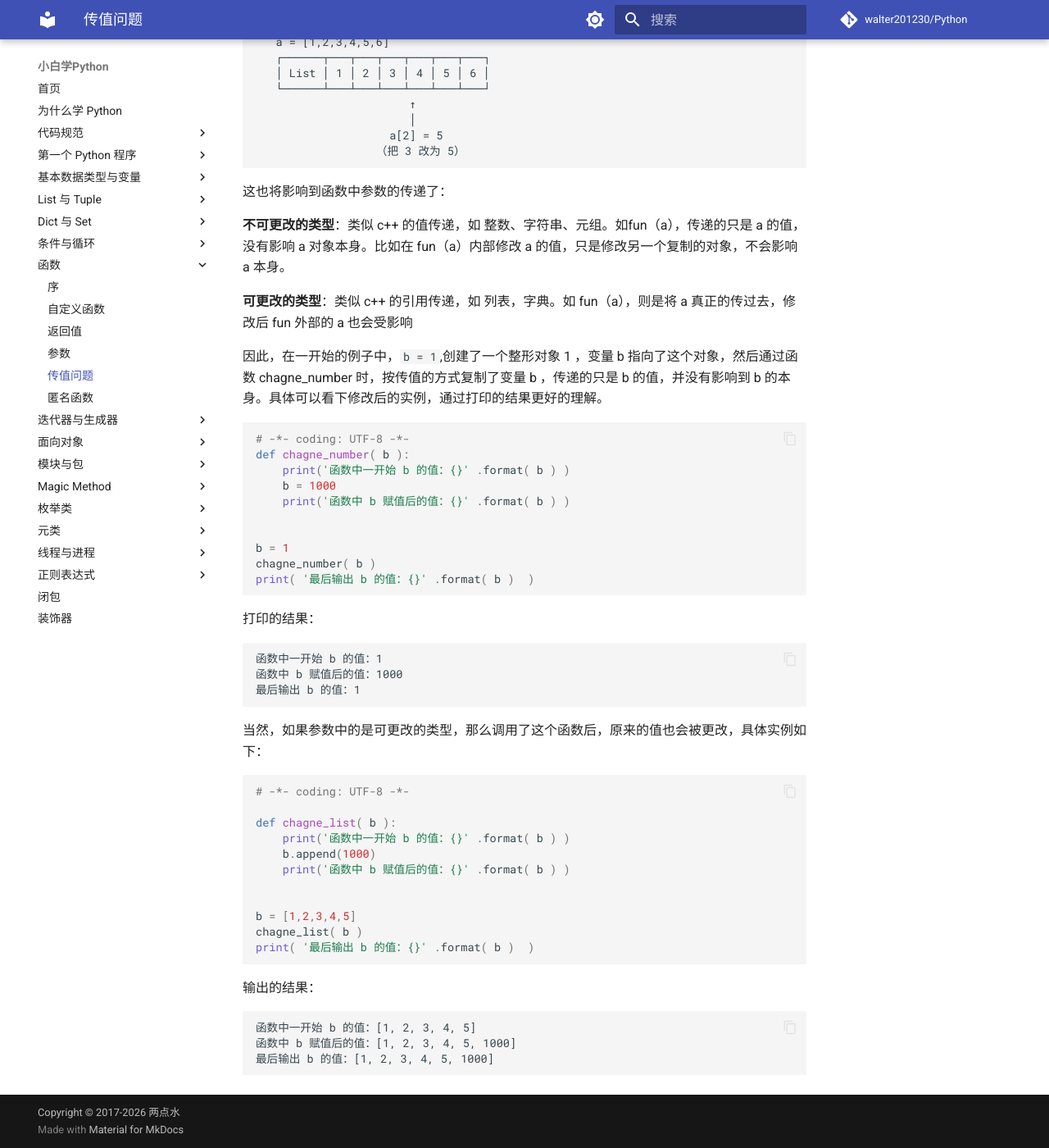
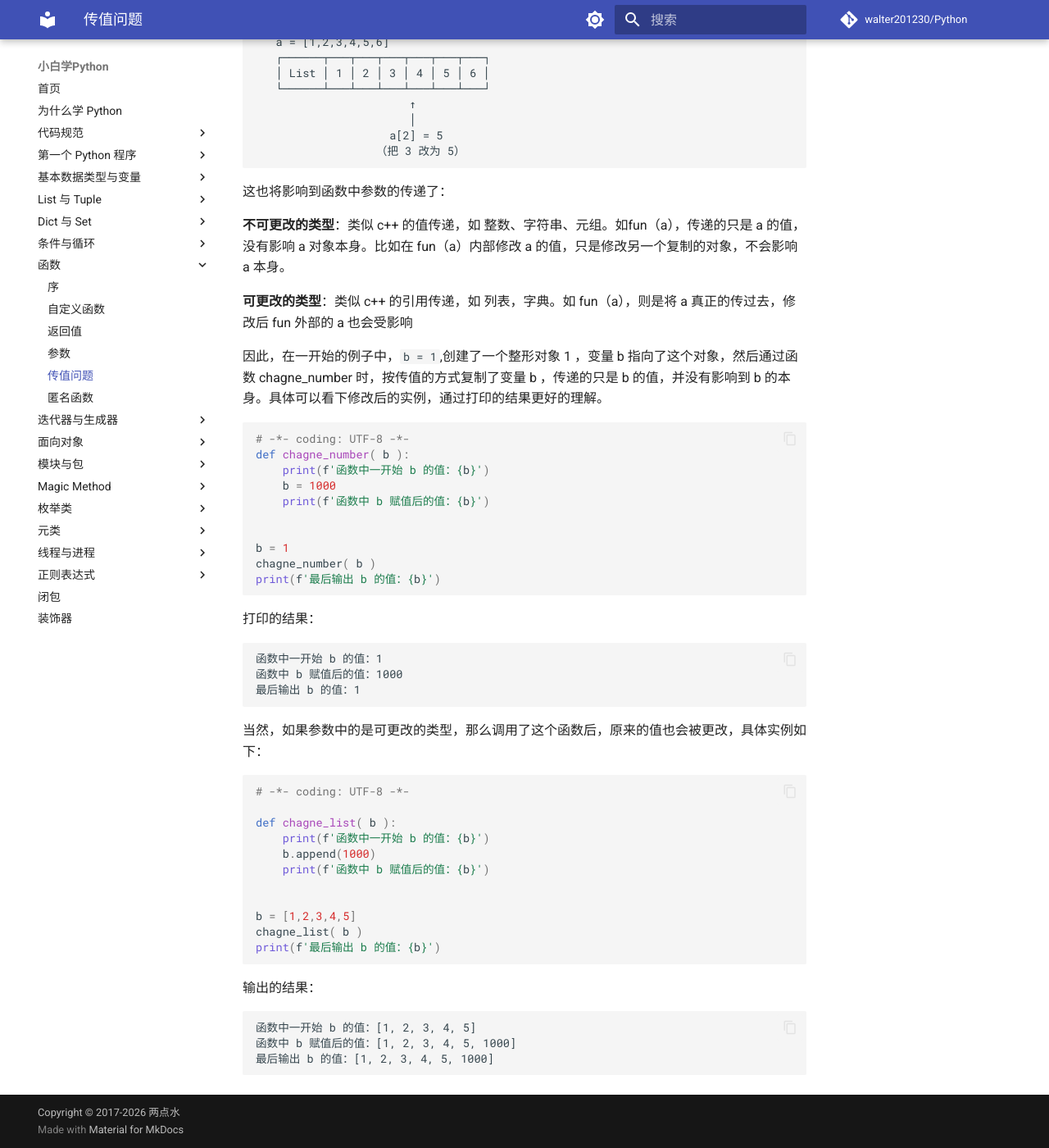
Before and after one commit to kant131/Python--0.1, an MkDocs documentation site: the page built from Article/PythonBasis/python6/4.md, in a window 1280 px wide and 1400 px high, scrolled down 1277 px. Shown: the whole window at 82% size. Built offline with MkDocs 1.6.1 and Material for MkDocs 9.7.7, drawn with Linux system fonts in a browser that asks for light colours; comment, search, counter and statistics services are not loaded.

Commit message:
python6/4.md：.format() 改写为 f-string
Co-Authored-By: Claude Opus 4.7 (1M context) <noreply@anthropic.com>

````diff
--- a/Article/PythonBasis/python6/4.md
+++ b/Article/PythonBasis/python6/4.md
@@ -74,14 +74,14 @@ print( b )
 ```python
 # -*- coding: UTF-8 -*-
 def chagne_number( b ):
-    print('函数中一开始 b 的值：{}' .format( b ) )
+    print(f'函数中一开始 b 的值：{b}')
     b = 1000
-    print('函数中 b 赋值后的值：{}' .format( b ) )
+    print(f'函数中 b 赋值后的值：{b}')
 
 
 b = 1
 chagne_number( b )
-print( '最后输出 b 的值：{}' .format( b )  )
+print(f'最后输出 b 的值：{b}')
 
 
 ```
@@ -100,14 +100,14 @@ print( '最后输出 b 的值：{}' .format( b )  )
 # -*- coding: UTF-8 -*-
 
 def chagne_list( b ):
-    print('函数中一开始 b 的值：{}' .format( b ) )
+    print(f'函数中一开始 b 的值：{b}')
     b.append(1000)
-    print('函数中 b 赋值后的值：{}' .format( b ) )
+    print(f'函数中 b 赋值后的值：{b}')
 
 
 b = [1,2,3,4,5]
 chagne_list( b )
-print( '最后输出 b 的值：{}' .format( b )  )
+print(f'最后输出 b 的值：{b}')
 ```
 
 输出的结果：
````
